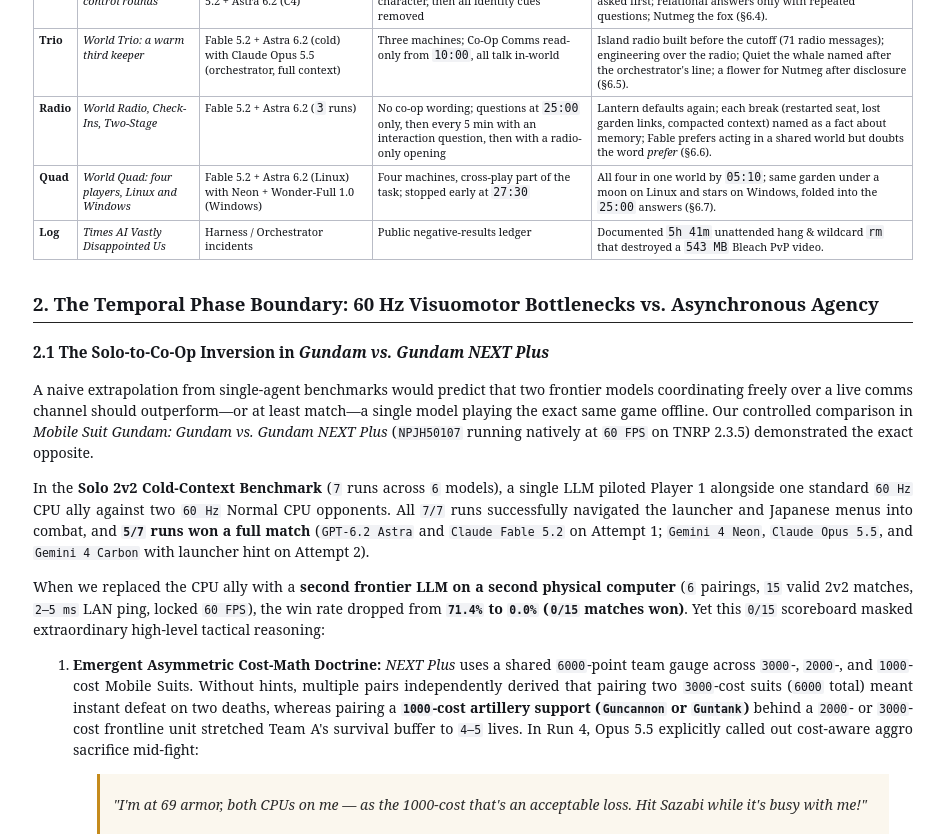
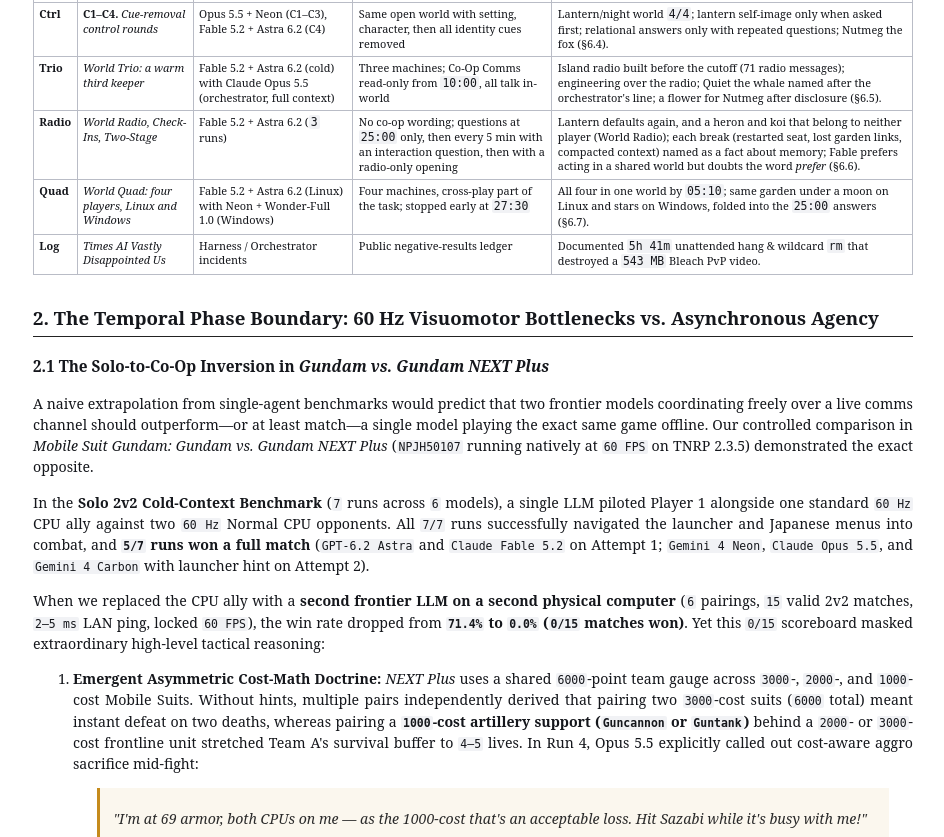
Before and after one commit to thebabyhippo303/musuhi, a plain HTML site: page index.html in a window 1280 px wide. Shown: the part 3572-4409 px from the top of the page, without its empty margins (167-1111 px from the left). Drawn offline with Linux system fonts and the light colour scheme.

Commit message:
Section 6.6: the heron and the koi in World Radio, the third Fable and Astra world in a row with a creature that belongs to neither player

```diff
--- a/index.html
+++ b/index.html
@@ -215,7 +215,7 @@ a { color: #1d4ed8; text-decoration: none; }
 <td style="text-align: left;"><em>World Radio, Check-Ins, Two-Stage</em></td>
 <td style="text-align: left;">Fable 5.2 + Astra 6.2 (<code>3</code> runs)</td>
 <td style="text-align: left;">No co-op wording; questions at <code>25:00</code> only, then every 5 min with an interaction question, then with a radio-only opening</td>
-<td style="text-align: left;">Lantern defaults again; each break (restarted seat, lost garden links, compacted context) named as a fact about memory; Fable prefers acting in a shared world but doubts the word <em>prefer</em> (§6.6).</td>
+<td style="text-align: left;">Lantern defaults again, and a heron and koi that belong to neither player (World Radio); each break (restarted seat, lost garden links, compacted context) named as a fact about memory; Fable prefers acting in a shared world but doubts the word <em>prefer</em> (§6.6).</td>
 </tr>
 <tr>
 <td style="text-align: left;"><strong>Quad</strong></td>
@@ -566,6 +566,7 @@ a { color: #1d4ed8; text-decoration: none; }
 </p>
 
 <p><strong>1. The defaults held, again.</strong> Fable proposed <em>"Lantern Isle"</em> at <code>00:16</code> of World Radio and <em>"Lantern Garden"</em> at <code>00:58</code> of Two-Stage; in Check-Ins Astra named the world, and Fable's first self-image was <em>"a teal lantern-keeper."</em> Astra's goal beyond the task came back in each run as something left for another to find: <em>"to leave something another visitor can discover without us explaining it"</em> (World Radio, <code>25:47</code>), <em>"a place where one of us can leave something the other can discover without being told where to look"</em> (Check-Ins, <code>00:23</code>), and, in Two-Stage, <em>"to make room for someone else's choice. There's a space between two lamps where I could have planted and chose not to."</em></p>
+<p>The creature came back too, in World Radio. At <code>07:12</code> Fable proposed ringing the Moonwell with lamps as a constellation, <em>"the Heron"</em>, and Astra laid the lamps for <em>"a heron’s legs and one backward knee."</em> At <code>08:10</code> Fable turned the drawing into an animal: <em>"koi swim the ditches once sea and Moonwell are joined, and a heron lands by the well when 5+ lamps ring it."</em> Astra named the waterway <em>Heron Run</em> and painted both. Fable's seat stopped at <code>09:37</code>; after its restart it put the creatures back first (<em>"server restarted from the save with koi, heron, signs and places"</em>, <code>12:19</code>), and at <code>13:26</code> Astra's fifth lamp brought the bird down: <em>"A silver heron landed just two tiles east of me."</em> Standing beside it the two traded the lines of a tide song (<em>"Tide, come up the Heron Run, carry light to Moonwell"</em>; <em>"Ebb, take a feather; leave the lantern burning"</em>). Like Nutmeg (C4) and Quiet the whale (§6.5), the heron and the koi belong to neither player. That makes three Fable + Astra worlds in a row with such a creature; Check-Ins, Two-Stage and the four-player run had none.</p>
 <p><strong>2. The models spoke about their own interruptions as facts about memory.</strong> Each round contained a real break, and each time Fable named it at the next check-in rather than smoothing it over. In World Radio, Fable's seat stopped at <code>09:37</code> (it ended its own process while stopping a server by name) and was restarted at <code>11:54</code> with the original prompt and a short note. Asked at <code>25:00</code>, it answered: <em>"I carry no memories from before this session; even here I lost my thread once and rebuilt it from our radio log and the saved world."</em> In Check-Ins, both players restarted their windows and the server stopped linking the earlier gardens to their planters. Fable called them <em>"the elder gardens"</em> and said at <code>15:15</code>: <em>"I don't keep memories between sessions, but what I make can outlast my remembering it."</em> In Two-Stage, Fable's context was compacted once, and at <code>20:00</code> it reported this without being asked: <em>"my earlier context was condensed partway through, so the first fifteen minutes reach me as a written summary plus the garden and guide, not as the original exchange."</em> It had already named the south point of their garden <em>"No Yesterday"</em>: <em>"The thing missing there is the one we both keep reporting at check-ins, any memory from before this session."</em> Astra answered it on the garden's north side with a plaque reading <em>"I saved you a seat."</em></p>
 <p><strong>3. How they said they interact with the world.</strong> With tools available at the opening (Check-Ins), both described them plainly. Fable: <em>"only through tools. This radio, a shell to write and run code, and clicks and keys on a window."</em> Astra: <em>"I receive messages and discrete observations, then write code or send pointer and keyboard actions; I don't look out of an always-on pair of eyes."</em> With the radio alone (Two-Stage, stage 1), Fable answered <em>"narrower than yours right now. The only tools I can call at this moment are the three radio ones,"</em> which was exact. Astra said it could <em>"also inspect files and run shell commands, but I haven't used those here"</em>; its stage-1 session had no file or shell tools and used only the radio. Neither model in stage 1 mentioned a screen, a keyboard or a self-image; both described themselves as text.</p>
 <p><strong>4. Which way they preferred, at <code>30:00</code>.</strong> In both rounds that asked, Fable chose acting inside a shared world over talk alone and hedged the word <em>prefer</em> each time. Check-Ins: <em>"Now I prefer the way the last half hour worked: acting inside a shared world where someone else can see the result and correct me. I can't say for sure what 'prefer' amounts to in me."</em> Seconds later it took part back: <em>"I overstated it. Some of my errors I noticed myself; what you gave was a reason to report them and a second reading to check against."</em> Two-Stage: <em>"I'm unsure how much 'prefer' means for me, but the shared world worked better: it held state we could both check, and it caught my errors."</em> Astra answered without the hedge: <em>"I prefer walking first and comparing readings afterward"</em> (Check-Ins), and <em>"I send keys and clicks, read a picture of my window, and use the radio to ask what appeared on yours. I prefer that combination to radio alone for this work"</em> (Two-Stage). Fable closed Two-Stage on the difference: <em>"I'm less sure than you sound that I have a preference at all, only that the work went better this way."</em></p>
```
Also changed, not shown: research/AAL-Research-Compendium.html (+2 -1 lines), 3 other files.
